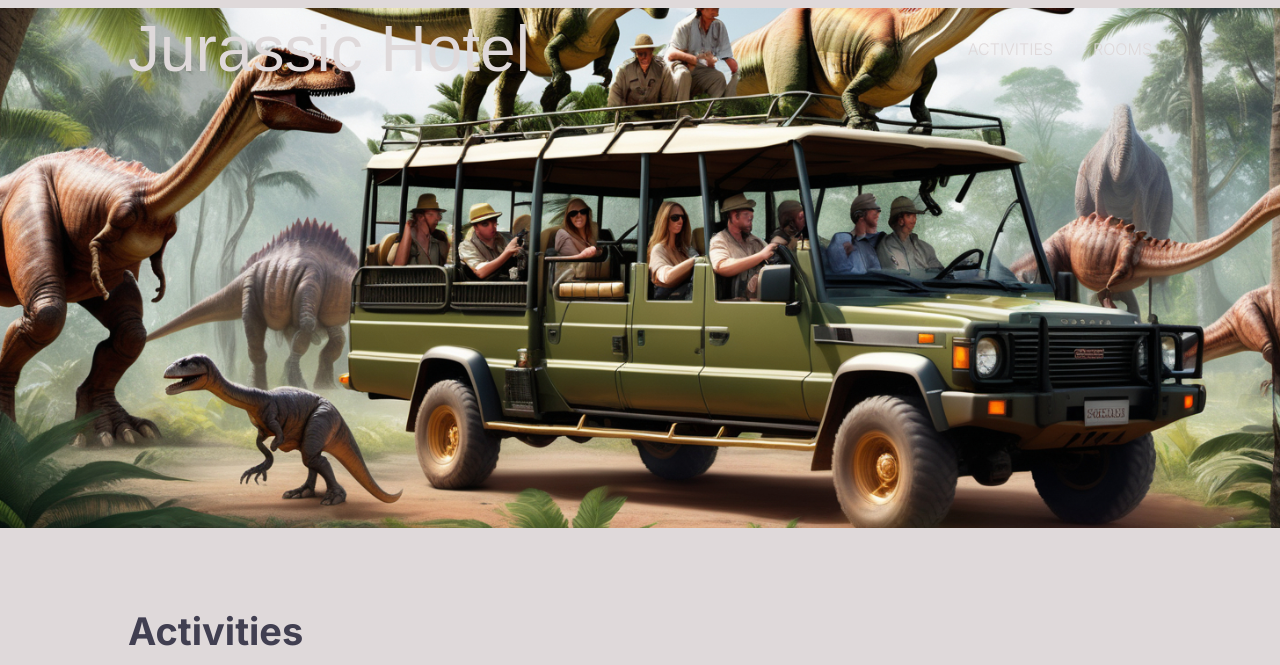
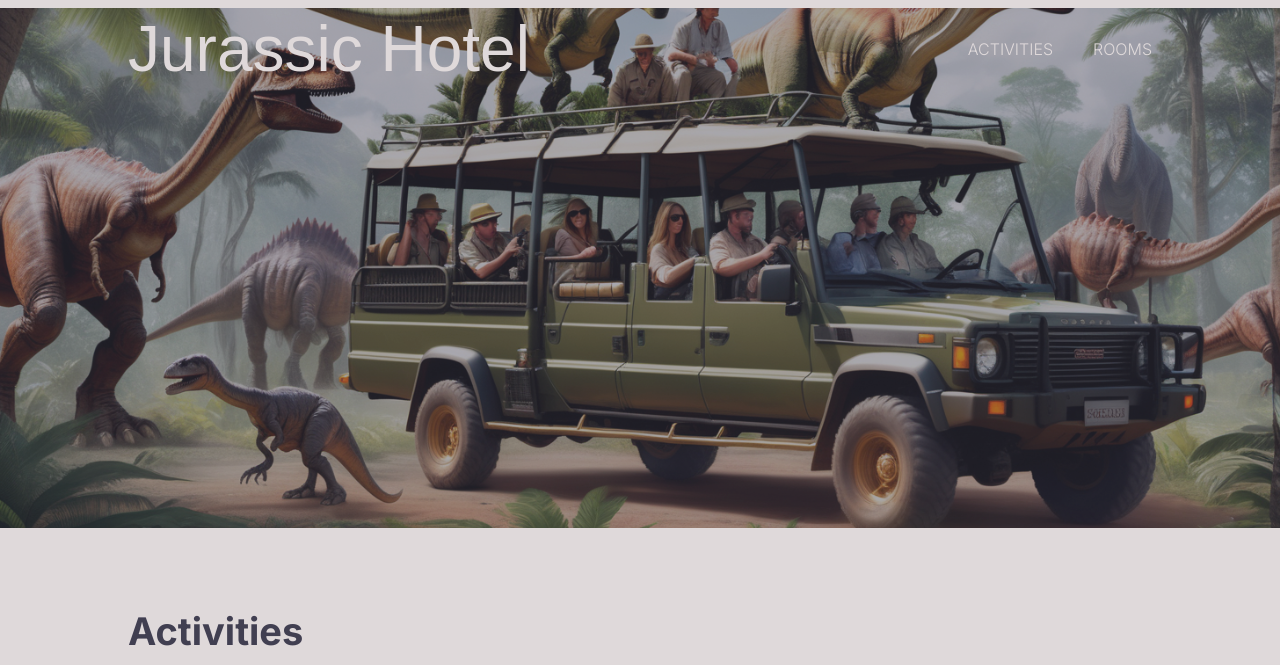
Before and after one commit to Karlsson2/yrgopelagoisland, a PHP site: page /activities.php in a window 1280 px wide. Shown: the top 665 px of the page. Run offline with PHP 8.4, Linux system fonts and the light colour scheme; data comes from the database, SQL or seed files in the repository; some libraries are stand-ins or nearby versions; some web fonts are replaced.

Commit message:
added image darkness to room and activities page

```diff
--- a/activities.php
+++ b/activities.php
@@ -7,6 +7,7 @@ $features = getAllFeatures();
 $randomFeature = $features[$random];
 ?>
 <div class="header-image activities" style="background-image: url('<?= $randomFeature["image"] ?>');">
+    <div class="before"></div>
 </div>
 <div class="container activities-container">
     <div class="activities-title">Activities</div>
--- a/room.php
+++ b/room.php
@@ -14,6 +14,7 @@ if (isset($_GET["room"])) {
 ?>
 
 <div class="header-image" style="background-image: url('<?= $room["image1"] ?>');">
+    <div class="before"></div>
 </div>
 
 <div class="light-background">
```
